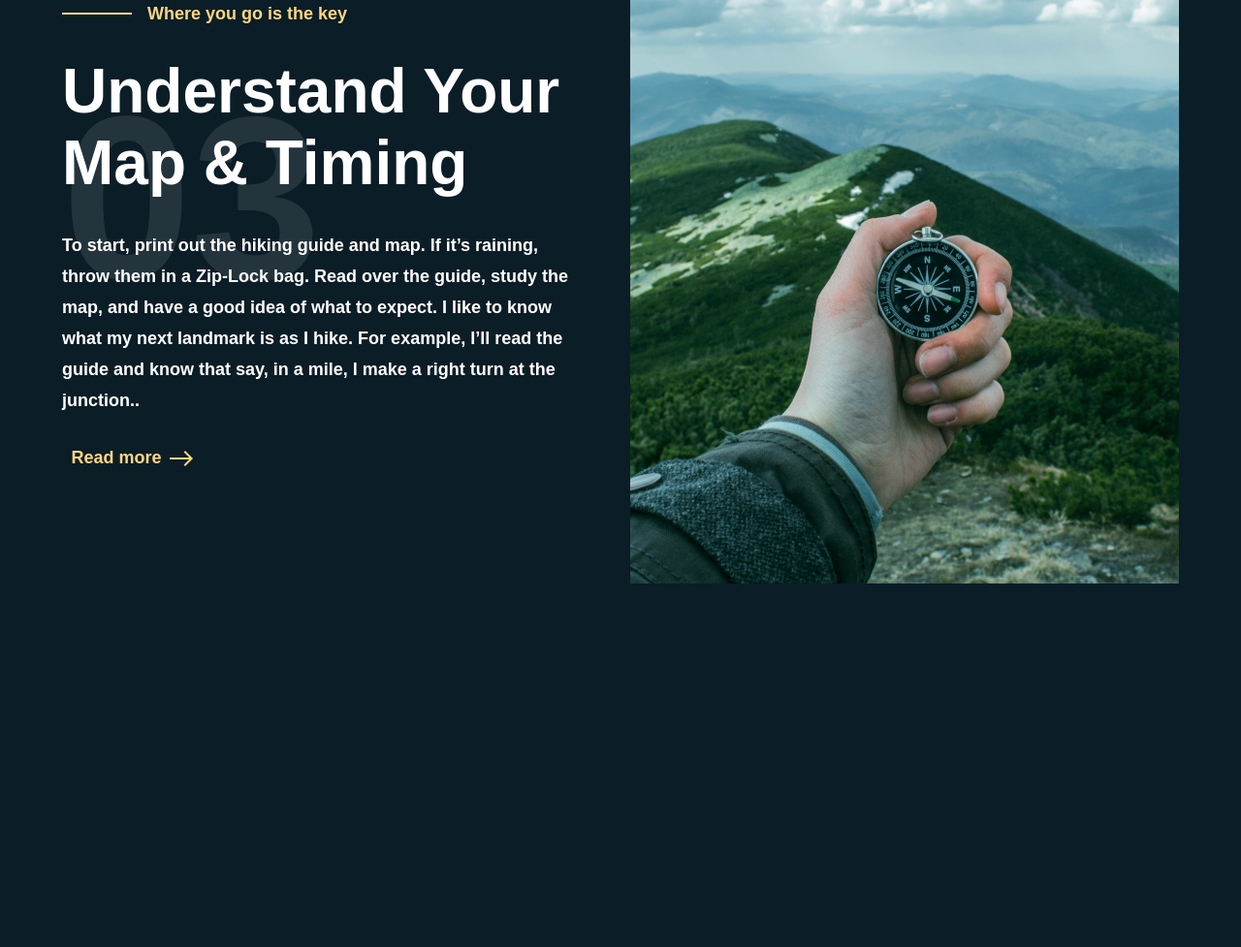
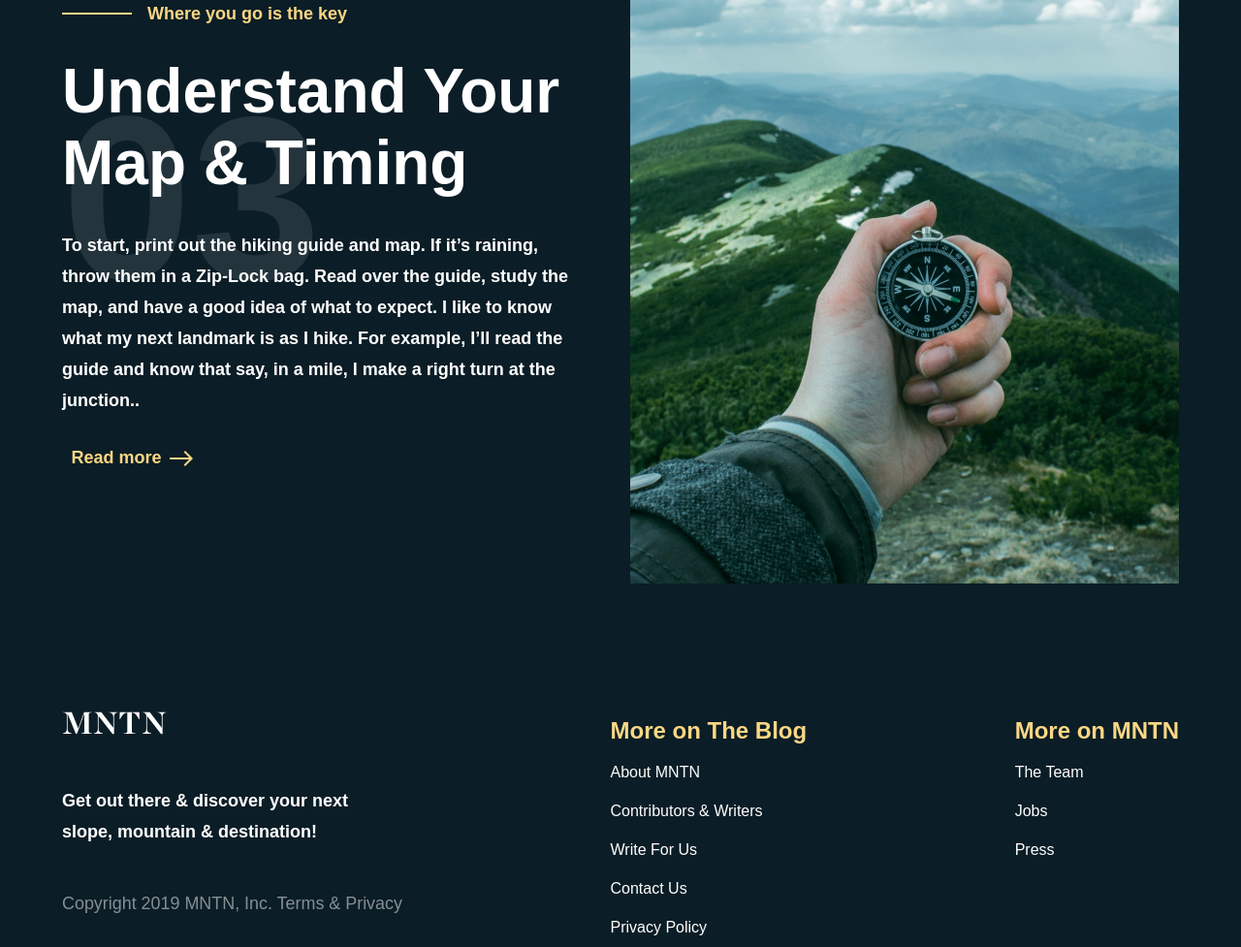
Before and after one commit to BilgeGates/MNTN-Landing-Page, a plain HTML site: page index.html in a window 1280 px wide. Shown: the part 2346-3323 px from the top of the page at 97% size. Before the commit the page ends 2952 px from the top, so only its background shows below. Drawn offline with Linux system fonts and the light colour scheme.

Commit message:
footer ended

```diff
--- a/index.html
+++ b/index.html
@@ -292,5 +292,43 @@
         </div>
       </section>
     </main>
+    <!-- ! Footer -->
+    <footer>
+      <div class="footer">
+        <div class="mntn">
+          <div class="mntn-logo">
+            <a href="#">
+              <img src="./img/Logo.svg" />
+            </a>
+          </div>
+          <div class="mntn-body">
+            Get out there & discover your next slope, mountain & destination!
+          </div>
+          <div class="mntn-footer">
+            <a href="#"> Copyright 2019 MNTN, Inc. Terms & Privacy</a>
+          </div>
+        </div>
+        <div class="more-the-blog">
+          <div class="more-the-blog-head">
+            <a href="#">More on The Blog</a>
+          </div>
+          <ul>
+            <li><a href="#">About MNTN</a></li>
+            <li><a href="#">Contributors & Writers</a></li>
+            <li><a href="#">Write For Us</a></li>
+            <li><a href="#">Contact Us</a></li>
+            <li><a href="#">Privacy Policy</a></li>
+          </ul>
+        </div>
+        <div class="more-the-mntn">
+          <div class="more-the-mntn-head"><a href="#">More on MNTN</a></div>
+          <ul>
+            <li><a href="#">The Team</a></li>
+            <li><a href="#">Jobs</a></li>
+            <li><a href="#">Press</a></li>
+          </ul>
+        </div>
+      </div>
+    </footer>
   </body>
 </html>
--- a/style.css
+++ b/style.css
@@ -249,3 +249,40 @@ header .user-icon a {
   position: absolute;
   bottom: -118rem;
 }
+
+/* ! Footer Styles */
+
+.footer {
+  width: 90%;
+  margin: auto;
+  margin-top: 8rem;
+  display: flex;
+  justify-content: space-between;
+}
+
+.mntn-body {
+  font-size: 1.125rem;
+  color: var(--white-color);
+  font-weight: 700;
+  line-height: 2rem;
+  width: 21rem;
+  margin: 3rem 0;
+}
+
+.mntn-footer a {
+  font-size: 1.12rem;
+  font-weight: 500;
+  opacity: 0.5;
+}
+
+.more-the-blog,
+.more-the-mntn {
+  line-height: 2.5rem;
+}
+
+.more-the-blog-head a,
+.more-the-mntn-head a {
+  font-size: 1.5rem;
+  font-weight: 700;
+  color: var(--thirdh-color);
+}
```
